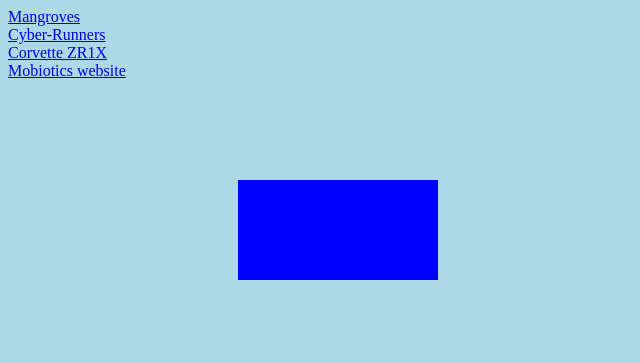
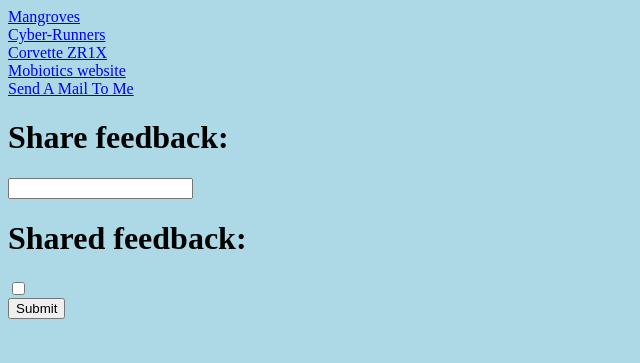
Before and after one commit to tandashtp/ict, a plain HTML site: page index.html in a window 1280 px wide. Shown: the top 363 px of the page, without its empty margins (0-640 px from the left). Drawn offline with Linux system fonts and the light colour scheme.

Commit message:
Update index.html

```diff
--- a/index.html
+++ b/index.html
@@ -7,6 +7,9 @@
 <a href="https://www.chevrolet.com/performance/previous-year/corvette/zr1x">Corvette ZR1X</a><br>
 <a href="https://mobi2026.lovable.app/">Mobiotics website</a><br>
 <a href="mailto:tanush.pandey@primusschool.edu.in">Send A Mail To Me</a>
+<h1>Share feedback:</h1><input name="fdb" type="textbox"><br>
+<h1>Shared feedback:</h1><input name="fdby" type="checkbox"><br>
+<input type="Submit"><br>
 <marquee height="100" width="200" vspace="100" hspace="100" bgcolor="Blue" loop="100" fontcolor="Yellow">My Website</marquee>
 </body>
 </html>
```
